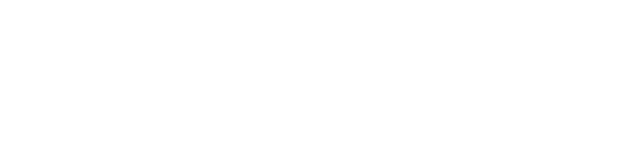
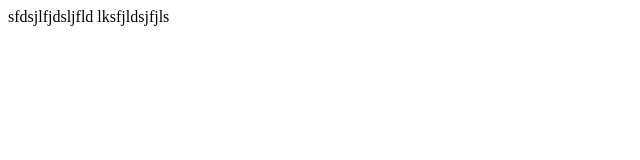
Before and after one commit to LalitEway/My-app, a plain HTML site: page about.html in a window 1280 px wide. Shown: the whole page, without its empty margins (0-640 px from the left). Drawn offline with Linux system fonts and the light colour scheme.

Commit message:
modify about.html

```diff
--- a/about.html
+++ b/about.html
@@ -6,7 +6,9 @@
     <title>Page Title</title>
     <meta name='viewport' content='width=device-width, initial-scale=1'>
 </head>
-<body></body>
+<body>
+    sfdsjlfjdsljfld lksfjldsjfjls
+</body>
 
 </body>
 </html>
```
